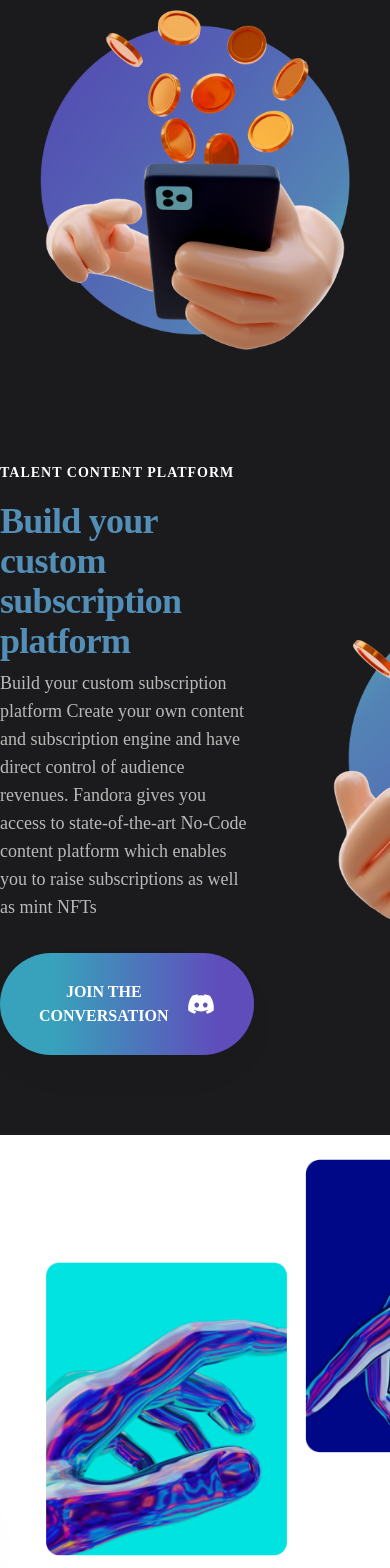
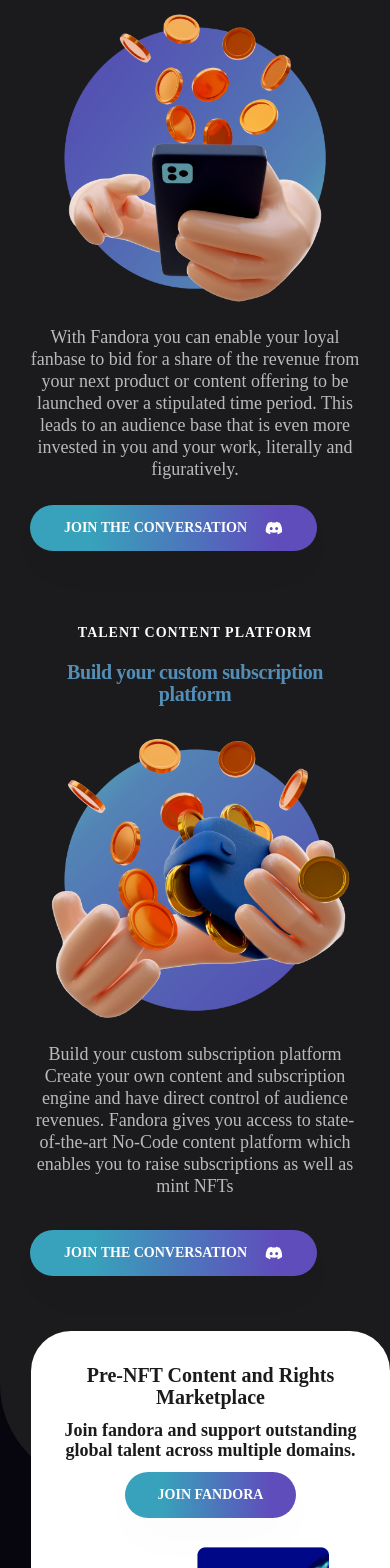
Before and after one commit to asifikbal01890/fandora-landing-page, a React (Create React App) app: page / in a window 390 px wide. Shown: the part 5075-6643 px from the top of the page. Built offline with nearby package versions, Linux system fonts and the light colour scheme.

Commit message:
join discord section responsive complate

```diff
--- a/src/Pages/Home/JoinDiscordSection/JoinDiscordSection.js
+++ b/src/Pages/Home/JoinDiscordSection/JoinDiscordSection.js
@@ -8,41 +8,43 @@
 const JoinDiscordSection = () => {
     return (
         <div className='bg-[#1B1B1D] rounded-b-[100px] relative mb-[259px]'>
-            <div className='max-w-[1200px] mx-auto pt-[35px] pb-[208px]'>
+            <div className='max-w-[1200px] mx-auto pt-[41px] lg:pt-[35px] pb-[208px]'>
                 {/*---------- 1st section start ----------*/}
                 <section className='flex items-center gap-[85px]'>
-                    <img src={imgOne} alt="" />
-                    <div>
+                    <img className='hidden lg:block' src={imgOne} alt="" />
+                    <div className='text-center lg:text-start px-[30px] lg:px-0'>
                         <h6 className='text-sm text-white font-bold uppercase tracking-[1px] leading-6'>Tokenised Crowdfunding</h6>
-                        <h1 className='text-4xl text-[#538EB6] font-bold tracking-[-0.02em] mt-4'>Create content. Make money for everybody.</h1>
-                        <p className='text-lg text-[#FFFFFFB2] mt-2'>With Fandora you can enable your loyal fanbase to bid for a share of the revenue from your next product or content offering to be launched over a stipulated time period. This leads to an audience base that is even more invested in you and your work, literally and figuratively.</p>
-                        <button className='flex items-center gap-[18px] btn-primary font-semibold text-white px-[39px] py-[27px] rounded-[101px] mt-8'>JOIN THE CONVERSATION <span className='text-[28px]'><FaDiscord></FaDiscord></span></button>
+                        <h1 className='text-xl lg:text-4xl text-[#538EB6] font-bold tracking-[-0.02em] leading-[22px] lg:leading-7 mt-4'>Create content. Make money for everybody</h1>
+                        <img className='lg:hidden' src={imgOne} alt="" />
+                        <p className='text-lg text-[#FFFFFFB2] leading-[22px] lg:leading-7 mt-[3px] lg:mt-2'>With Fandora you can enable your loyal fanbase to bid for a share of the revenue from your next product or content offering to be launched over a stipulated time period. This leads to an audience base that is even more invested in you and your work, literally and figuratively.</p>
+                        <button className='flex items-center gap-[18px] btn-primary text-sm lg:text-base font-semibold text-white px-[34px] lg:px-[39px] py-[13px] lg:py-[27px] rounded-[101px] mt-[25px] lg:mt-8'>JOIN THE CONVERSATION <span className=' text-[17.85px] lg:text-[28px]'><FaDiscord></FaDiscord></span></button>
                     </div>
                 </section>
                 {/*---------- 1st section end ----------*/}
                 {/*---------- 2nd section start ----------*/}
-                <section className='flex items-center gap-[54px] mt-1'>
+                <section className='flex items-center gap-[54px] mt-[70px] lg:mt-1 text-center lg:text-start mx-[30px] lg:mx-0'>
                     <div className='max-w-[510px]'>
                         <h6 className='text-sm text-white font-bold uppercase tracking-[1px] leading-6'>Talent content platform</h6>
-                        <h1 className='text-4xl text-[#538EB6] font-bold tracking-[-0.02em] mt-4'>Build your custom subscription platform</h1>
-                        <p className='text-lg text-[#FFFFFFB2] mt-2'>Build your custom subscription platform Create your own content and subscription engine and have direct control of audience revenues. Fandora gives you access to state-of-the-art No-Code content platform which enables you to raise subscriptions as well as mint NFTs</p>
-                        <button className='flex items-center gap-[18px] btn-primary font-semibold text-white px-[39px] py-[27px] rounded-[101px] mt-8'>JOIN THE CONVERSATION <span className='text-[28px]'><FaDiscord></FaDiscord></span></button>
+                        <h1 className='text-xl lg:text-4xl text-[#538EB6] font-bold tracking-[-0.02em] leading-[22px] lg:leading-7 mt-4'>Build your custom subscription platform</h1>
+                        <img className='lg:hidden mt-[10px]' src={imgTwo} alt="" />
+                        <p className='text-lg text-[#FFFFFFB2] leading-[22px] lg:leading-7 mt-[-2px] lg:mt-2'>Build your custom subscription platform Create your own content and subscription engine and have direct control of audience revenues. Fandora gives you access to state-of-the-art No-Code content platform which enables you to raise subscriptions as well as mint NFTs</p>
+                        <button className='flex items-center gap-[18px] btn-primary text-sm lg:text-base font-semibold text-white px-[34px] lg:px-[39px] py-[13px] lg:py-[27px] rounded-[101px] mt-[33px] lg:mt-8'>JOIN THE CONVERSATION <span className='text-[17.85px] lg:text-[28px]'><FaDiscord></FaDiscord></span></button>
                     </div>
-                    <img src={imgTwo} alt="" />
+                    <img className='hidden lg:block' src={imgTwo} alt="" />
                 </section>
                 {/*---------- 2nd section end ----------*/}
                 {/*---------- 3rd section start ----------*/}
-                <section className='flex justify-center'>
-                    <div className='max-w-[1111px] mx-auto bg-white px-[70px] pt-[50px] pb-[24.5px] rounded-[50px] mt-20 mb-8 absolute'>
-                        <div className='flex items-center gap-[51px]'>
+                <section className='lg:flex justify-center mx-[31px]'>
+                    <div className='max-w-[1111px] mx-auto bg-white px-[24px] lg:px-[70px] pt-[33px] lg:pt-[50px] pb-[24.5px] rounded-[40px] lg:rounded-[50px] mt-[55px] lg:mt-20 mb-8 absolute'>
+                        <div className='lg:flex items-center gap-[51px] text-center lg:text-start'>
                             <div className='max-w-[419px]'>
-                                <h1 className='text-[28px] leading-9 font-bold text-[#1B1B1D] max-w-[319px]'>Discover and sell your own NFTs</h1>
-                                <p className='text-lg text-[#1B1B1D] mt-3'>Join fandora and support outstanding global talent across multiple domains.</p>
-                                <button className='btn-primary px-9 py-[23px] font-semibold text-white rounded-[101px] mt-[29px]'>JOIN FANDORA</button>
+                                <h1 className='text-xl lg:text-[28px] leading-[22px] lg:leading-9 font-bold text-[#1B1B1D] max-w-[319px]'><span className='hidden lg:block'>Discover and sell your own NFTs</span> <span className='lg:hidden'>Pre-NFT Content and Rights Marketplace</span></h1>
+                                <p className='text-lg text-[#1B1B1D] mt-3 font-semibold leading-[20px] lg:leading-7'>Join fandora and support outstanding global talent across multiple domains.</p>
+                                <button className='btn-primary text-sm lg:text-base px-[33px] lg:px-9 py-[13px] lg:py-[23px] font-semibold text-white rounded-[101px] mt-3 lg:mt-[29px]'>JOIN FANDORA</button>
                             </div>
-                            <div className='flex gap-[18px]'>
-                                <img className='max-w-[242px] max-h-[294px] mb-[-57px]' src={imgUp} alt="" />
-                                <img className='max-w-[241px] max-h-[294px] mt-[-103px]' src={imgDown} alt="" />
+                            <div className='flex gap-[10px] lg:gap-[18px] mt-[56px] lg:mt-0 mb-[-55px] lg:mb-0'>
+                                <img className='lg:w-[242px] w-[132px] lg:h-[294px] h-[162px] mb-[-57px]' src={imgUp} alt="" />
+                                <img className='lg:w-[241px] w-[132px] lg:h-[294px] h-[162px] mt-[-27px] lg:mt-[-103px]' src={imgDown} alt="" />
                             </div>
                         </div>
                     </div>
```
